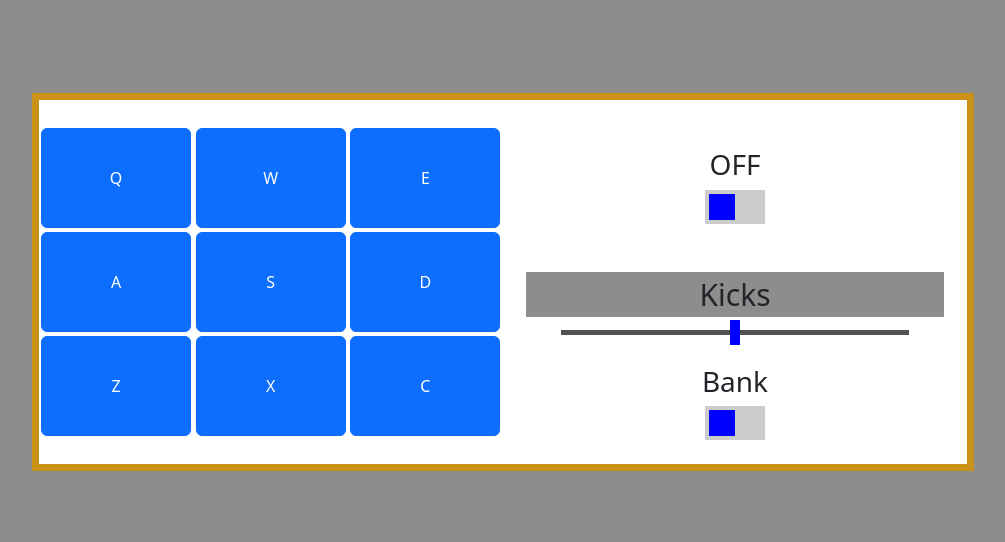
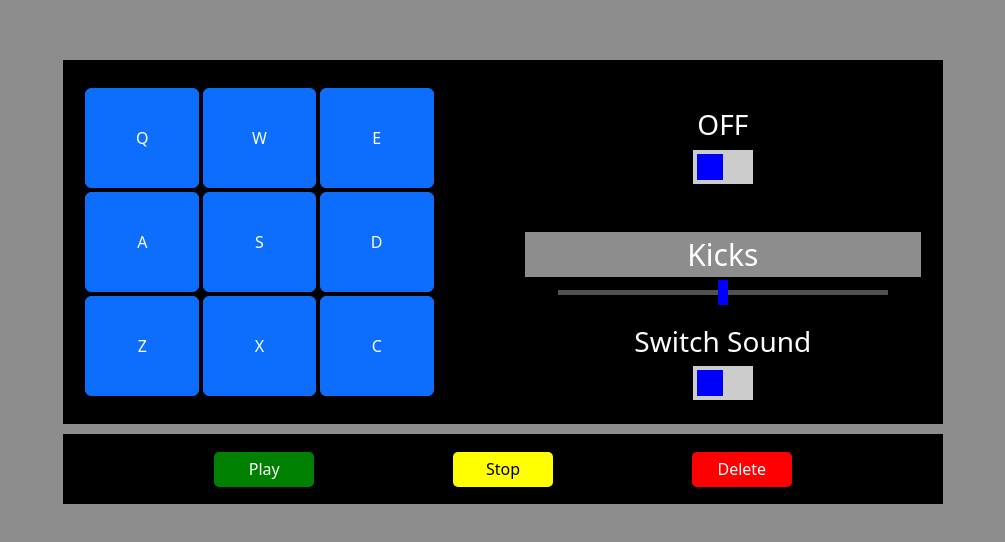
Before and after one commit to Topsurpass/drum_pad, a React (Create React App) app: page / in a window 1280 px wide. Shown: the part 118-660 px from the top of the page, without its empty margins (137-1142 px from the left). Built offline with nearby package versions, Linux system fonts and the light colour scheme.

Commit message:
added recording buttons

```diff
--- a/src/App.js
+++ b/src/App.js
@@ -10,5 +10,4 @@ function App() {
     </div>
   );
 }
-
 export default App;
--- a/src/Component/Drum.js
+++ b/src/Component/Drum.js
@@ -1,10 +1,12 @@
 import 'bootstrap/dist/css/bootstrap.min.css';
 import './drum.css';
 import Container from 'react-bootstrap/Container';
-import Button from 'react-bootstrap/Button';
-//import {bankToggleOff} from '../Redux/slice';
+import { Controls } from './contols';
 import {useSelector} from 'react-redux';
 import { useState, useEffect} from 'react';
+import { Keys } from './keys';
+import { RecordSound } from './recordSound';
+
 
 export const DrumMachine = () =>{
 
@@ -13,22 +15,27 @@ export const DrumMachine = () =>{
    const [switchOn, switchOff] = useState(false);
    const [bank, setBank] = useState(false);
 
+   const record = [];
+   let audElement = null;
+
    useEffect(()=>{
         function handle(event){
-            if(bank===false){
+            if (bank===false){
                  arrBank1.map(keys2=>{
-                    for(let i = 0; i<keys2["value"].length; i++){
-                        if((event.key.toUpperCase()=== keys2["value"][i])){
-                            handlePlay(keys2["value"],keys2["id"]);
+                    for (let i = 0; i < keys2["value"].length; i++){
+                        if ((event.key.toUpperCase() === keys2["value"][i])){
+                            handlePlay(keys2["value"], keys2["id"]);
+                            saveRecord(keys2["url"]);
                         }
                         return mouseVol(keys2["value"][i])
                     }return  []
                 })
             }else{
                 arrPiano.map(keys=>{
-                    for(let i = 0; i<keys["value"].length; i++){
-                        if((event.key.toUpperCase() === keys["value"][i])){
-                            handlePlay(keys["url"],keys["id"]);
+                    for (let i = 0; i < keys["value"].length; i++){
+                        if ((event.key.toUpperCase() === keys["value"][i])){
+                            handlePlay(keys["url"], keys["id"]);
+                            saveRecord(keys["url"]);
                         }
                         return mouseVol(keys["url"])
                     }return []
@@ -67,73 +74,77 @@ export const DrumMachine = () =>{
     }
 
    //This function handles the playing of the audios
-    const handlePlay = (playId,showId) =>{
-        if(switchOn === true){
+    const handlePlay = (playId, showId) =>{
+        if (switchOn === true){
             document.getElementById(playId).play();
             document.getElementById("display").innerText= showId;
         }
     }
    //This function handles the display of the switch toggle
-    const handleSwitch=()=>{
-        switchOn===true?document.getElementById("switch").innerText = "OFF":
+    const handleSwitch = () =>{
+        switchOff(!switchOn);
+        switchOn === true ? document.getElementById("switch").innerText = "OFF":
         document.getElementById("switch").innerText = "ON";
+    }
+
+    //This function saves each audio url of each button pressed
+    const saveRecord = (url) =>{
+        switchOn === true ? record.push(url) : record.splice(0, record.length);
+    }
+    // Off should stop the beat
+    //This function plays the audio url saved in record array
+    const playRecord = () =>{
+        if (switchOn) {
+            let idx = 0;
+            const playNextnLoop = () =>{
+                if (idx < record.length) {
+                    audElement = new Audio(record[idx]);
+                    const a = document.getElementById("volume").value;
+                    audElement.volume = (a/100);
+                    audElement.play();
+                    audElement.onended = () =>{
+                        idx = (idx + 1) % record.length;
+                        setTimeout(playNextnLoop, 100);
+                    };
+                }
+            };
+            playNextnLoop();
+        }
+    }
+
+    //This stops the currently audio recorded
+    const stopRecord = () =>{
+        if (audElement) {
+            audElement.pause();
+            audElement.currentTime = 0;
+        }
+    }
+    //This clears the audios in the array
+    const clearRecording = () =>{
+        record.splice(0, record.length);
     }
 
     return(
 
         <Container fluid className='bigContainer'>
             <div  className='whitebg'>
+                <Keys arrBank1={arrBank1}
+                    arrPiano={arrPiano}
+                    handlePlay={handlePlay}
+                    mouseVol={mouseVol}
+                    saveRecord={saveRecord}/>
 
-                <div className="drum-container">
-                    <div className='bothButtons' id="bank1But" >
-                        {arrBank1.map(i=>{
-                            return <div key={i.value}>
-                                <Button id='button1' className="button"  onClick={()=>{handlePlay(i.value,i.id); mouseVol(i.value)}}>{i.value}</Button>
-                                <audio src={i.url} id={i.value}></audio>
-                            </div>
-                        })}
-                    </div>
-
-                    <div className='bothButtons' id="bank2But" style={{display:"none"}}>
-                        {arrPiano.map(j=>{
-                            return <div key={j.value}>
-                                <Button id='button2' className="button"   onClick={()=>{handlePlay(j.url,j.id); mouseVol(j.url)}} >{j.value}</Button>
-                                <audio src={j.url} id={j.url}></audio>
-                            </div>
-                        })}
-                    </div>
-                </div>
-
-                <div className='drumControls'>
-
-                    <br/><br/>
-                    <h3 id='switch'>OFF</h3>
-
-                    <label className='switch'>
-                        <input type='checkbox' onClick={()=> { handleSwitch(); switchOff(!switchOn)}} />
-                        <span className='slider'/>
-                    </label>
-
-                    <br/><br/>
-
-                    <div id="display">Kicks</div>
-
-                    <div className='slideContainer'>
-                        <input type='range' min="0" max="100" className='slide' id='volume' onChange={()=>handleVolDisplay()} />
-                    </div>
-
-                    <br/>
-                    <h3>Bank</h3>
-
-                    <label className='switch'>
-                        <input type='checkbox' onClick={()=>handleBankSwitch()} />
-                        <span className='slider' />
-                    </label>
-
-                    <br/>
-                </div>
+                <Controls handleSwitch={handleSwitch}
+                    handleBankSwitch={handleBankSwitch}
+                    handleVolDisplay={handleVolDisplay}
+                    switchOn={switchOn}/>
 
             </div>
+
+            <RecordSound playRecord={playRecord}
+                stopRecord={stopRecord}
+                clearRecording={clearRecording}/>
+
         </Container>
     )
 }
--- /dev/null
+++ b/src/Component/contols.js
@@ -0,0 +1,36 @@
+import React from 'react'
+import './controls.css'
+
+export const Controls = (props)=> {
+
+    return (
+        <div className='drumControls'>
+
+            <br/><br/>
+            <h3 id='switch'>OFF</h3>
+
+            <label className='switch'>
+                <input type='checkbox' onClick={()=> {props.handleSwitch()}} />
+                <span className='slider'/>
+            </label>
+
+            <br/><br/>
+
+            <div id="display">Kicks</div>
+
+            <div className='slideContainer'>
+                <input type='range' min="0" max="100" className='slide' id='volume' onChange={()=>props.handleVolDisplay()} />
+            </div>
+
+            <br/>
+            <h3>Switch Sound</h3>
+
+            <label className='switch'>
+                <input type='checkbox' onClick={()=>props.handleBankSwitch()} />
+                <span className='slider' />
+            </label>
+
+            <br/>
+        </div>
+    )
+}
--- /dev/null
+++ b/src/Component/controls.css
@@ -0,0 +1,101 @@
+.drumControls{
+    display: flex;
+    flex-direction:column;
+    justify-content: center;
+    align-items: center;
+    width:100%;
+    color: white;
+}
+.switch{
+    position: relative;
+    display:inline-block;
+    height:34px;
+    width:60px;
+}
+.switch input{
+    opacity: 0;
+    width:0;
+    height:0px;
+}
+
+#display{
+    width:90%;
+    min-height:40px;
+    background-color: #8d8d8d;
+    text-align: center;
+    font-size: 30px;
+}
+#display h4{
+    text-align: center;
+}
+
+/*This is for the toggle switch*/
+
+.slider{
+    position: absolute;
+    cursor: pointer;
+    top:0px;
+    left:0px;
+    right:0px;
+    bottom:0px;
+    background-color: #ccc;
+
+    transition: .4s;
+
+}
+.slider:before{
+    position: absolute;
+    content: "";
+    height: 26px;
+    width:26px;
+    left:4px;
+    bottom: 4px;
+    background-color: blue;
+    transition: .4s;
+}
+
+input:checked + .slider{
+    background-color: green;
+}
+input.focus + .slider{
+    box-shadow: 0 0 1px green;
+}
+input:checked + .slider:before{
+    transform: translateX(26px);
+}
+/*This is for slider */
+
+.slideContainer{
+    width: 75%;
+}
+.slide{
+    appearance: none;
+    width: 100%;
+    height:5px;
+    background-color: rgb(83, 80, 80);
+    outline: none;
+    opacity: 1;
+    transition: opacity .2s;
+}
+.slide:hover{
+    opacity: 1;
+}
+.slide::-webkit-slider-thumb{
+    -webkit-appearance: none;
+    appearance: none;
+    width: 10px;
+    height:25px;
+    background-color: blue;
+    cursor: pointer;
+}
+.slide::-moz-range-thumb{
+    width: 10px;
+    height:25px;
+    background-color: blue;
+    cursor: pointer;
+}
+@media only screen and (max-width: 769px) {
+    .drumControls{
+        width: 50%;
+    }
+}
--- a/src/Component/drum.css
+++ b/src/Component/drum.css
@@ -1,130 +1,27 @@
 .bigContainer{
     min-height:100vh;
     display: flex;
+    flex-direction: column;
     justify-content: center;
     align-items: center;
     background-color: #8d8d8d;
 }
 .whitebg{
-    background-color: white;
-    /* border: 7px solid rgb(202, 146, 25);*/
+    background-color: black;
     display: flex;
-    flex-direction: column;
+    flex-direction: row;
     justify-content: center;
     align-items: center;
-    width:100%;
-}
-.drum-container{
-    display: grid;
-    width:100%;
-}
-.bothButtons{
-    display: grid;
-    grid-template-columns: 1fr 1fr 1fr;
-    width: 100%;
-}
-.button{
-    width:97%;
-    height:100px;
-    margin: 2px;
-}
-#display{
-    width:90%;
-    min-height:40px;
-    background-color: #8d8d8d;
-    text-align: center;
-    font-size: 30px;
-}
-#display h4{
-    text-align: center;
-}
-.drumControls{
-    display: flex;
-    flex-direction:column;
-    justify-content: center;
-    align-items: center;
-    width:50%;
-}
-.switch{
-    position: relative;
-    display:inline-block;
-    height:34px;
-    width:60px;
-}
-.switch input{
-    opacity: 0;
-    width:0;
-    height:0px;
-}
-/*This is for the toggle switch*/
-
-.slider{
-    position: absolute;
-    cursor: pointer;
-    top:0px;
-    left:0px;
-    right:0px;
-    bottom:0px;
-    background-color: #ccc;
-    transition: .4s;
-
-}
-.slider:before{
-    position: absolute;
-    content: "";
-    height: 26px;
-    width:26px;
-    left:4px;
-    bottom: 4px;
-    background-color: blue;
-    transition: .4s;
-}
-input:checked + .slider{
-    background-color: black;
-}
-input.focus + .slider{
-    box-shadow: 0 0 1px black;
-}
-input:checked + .slider:before{
-    transform: translateX(26px);
+    width:70%;
 }
 
-/*This is for slider */
-
-.slideContainer{
-    width: 75%;
-}
-.slide{
-    appearance: none;
-    width: 100%;
-    height:5px;
-    background-color: rgb(83, 80, 80);
-    outline: none;
-    opacity: 1;
-    transition: opacity .2s;
-}
-.slide:hover{
-    opacity: 1;
-}
-.slide::-webkit-slider-thumb{
-    -webkit-appearance: none;
-    appearance: none;
-    width: 10px;
-    height:25px;
-    background-color: blue;
-    cursor: pointer;
-}
-.slide::-moz-range-thumb{
-    width: 10px;
-    height:25px;
-    background-color: blue;
-    cursor: pointer;
-}
-@media only screen and (min-width:769px) {
+@media only screen and (max-width:769px) {
+    .bigContainer {
+        justify-content: center;
+    }
     .whitebg{
-        border: 7px solid rgb(202, 146, 25);
         flex-direction: row;
-        width:75%;
+        width:100%;
     }
     .drum-container{
         width:50%;
--- /dev/null
+++ b/src/Component/keys.css
@@ -0,0 +1,23 @@
+.drum-container{
+    display: grid;
+    width:100%;
+}
+.bothButtons{
+    display: grid;
+    grid-template-columns: 1fr 1fr 1fr;
+    width: 80%;
+    margin-left: 20px;
+}
+.button{
+    width:97%;
+    height:100px;
+    margin: 2px;
+}
+@media only screen and (max-width: 769px) {
+    .drum-container{
+        width: 50%;
+    }
+    .bothButtons {
+        margin-left: 5px;
+    }
+}
--- /dev/null
+++ b/src/Component/keys.js
@@ -0,0 +1,30 @@
+import React from 'react'
+import Button from 'react-bootstrap/Button';
+import './keys.css';
+
+export const Keys = (props) => {
+
+  return (
+    <div className="drum-container">
+        <div className='bothButtons' id="bank1But" >
+            {props.arrBank1.map(i=>{
+                return <div key={i.value}>
+                    <Button id='button1' className="button"  onClick={()=>{props.handlePlay(i.value,i.id);
+                        props.mouseVol(i.value); props.saveRecord(i.url)}} > {i.value}</Button>
+                    <audio src={i.url} id={i.value}></audio>
+                </div>
+            })}
+        </div>
+
+        <div className='bothButtons' id="bank2But" style={{display:"none"}}>
+            {props.arrPiano.map(j=>{
+                return <div key={j.value}>
+                    <Button id='button2' className="button"   onClick={()=>{props.handlePlay(j.url,j.id);
+                        props.mouseVol(j.url); props.saveRecord(j.url)}} > {j.value}</Button>
+                    <audio src={j.url} id={j.url}></audio>
+                </div>
+            })}
+        </div>
+    </div>
+  )
+}
--- /dev/null
+++ b/src/Component/recordSound.css
@@ -0,0 +1,33 @@
+.container {
+    height: 70px;
+    width: 70%;
+    margin-top: 10px;
+    display: flex;
+    justify-content: space-evenly;
+    align-items: center;
+    background-color: black;
+}
+button {
+    width: 100px;
+    height: 50%;
+    border: 0px;
+    border-radius: 5px;
+    color: white;
+}
+.play {
+    background-color: green;
+}
+.stop {
+    background-color: yellow;
+    color: black;
+}
+.del {
+    background-color: red;
+}
+
+@media only screen and (max-width: 769px) {
+    .container {
+        width: 100%;
+        margin-top: 20px;
+    }
+}
--- /dev/null
+++ b/src/Component/recordSound.js
@@ -0,0 +1,12 @@
+import React from 'react'
+import './recordSound.css'
+
+export const RecordSound = (props) => {
+  return (
+    <div className='container'>
+        <button className='play' onClick={()=>{props.playRecord()}}>Play</button>
+        <button className='stop' onClick={()=>{props.stopRecord()}}>Stop</button>
+        <button className='del' onClick={()=>{props.clearRecording()}}>Delete</button>
+    </div>
+  )
+}
--- a/src/Redux/slice.js
+++ b/src/Redux/slice.js
@@ -56,8 +56,6 @@ import { createSlice } from "@reduxjs/toolkit";
           url: 'https://s3.amazonaws.com/freecodecamp/drums/Cev_H2.mp3' }
         ];
 
-
-
 export const drumSlice = createSlice({
     name: 'drum',
     initialState,
--- a/src/Redux/slice2.js
+++ b/src/Redux/slice2.js
@@ -53,8 +53,8 @@ import { createSlice } from "@reduxjs/toolkit";
       keyCode: 67,
       value: 'C',
       id: 'Snare',
-      url: 'https://s3.amazonaws.com/freecodecamp/drums/Brk_Snr.mp3' }];
-
+      url: 'https://s3.amazonaws.com/freecodecamp/drums/Brk_Snr.mp3' }
+    ];
 
     export const drumSlice2 = createSlice({
       name: 'drum2',
```
Lines whose indentation alone changed are shown as unchanged.
